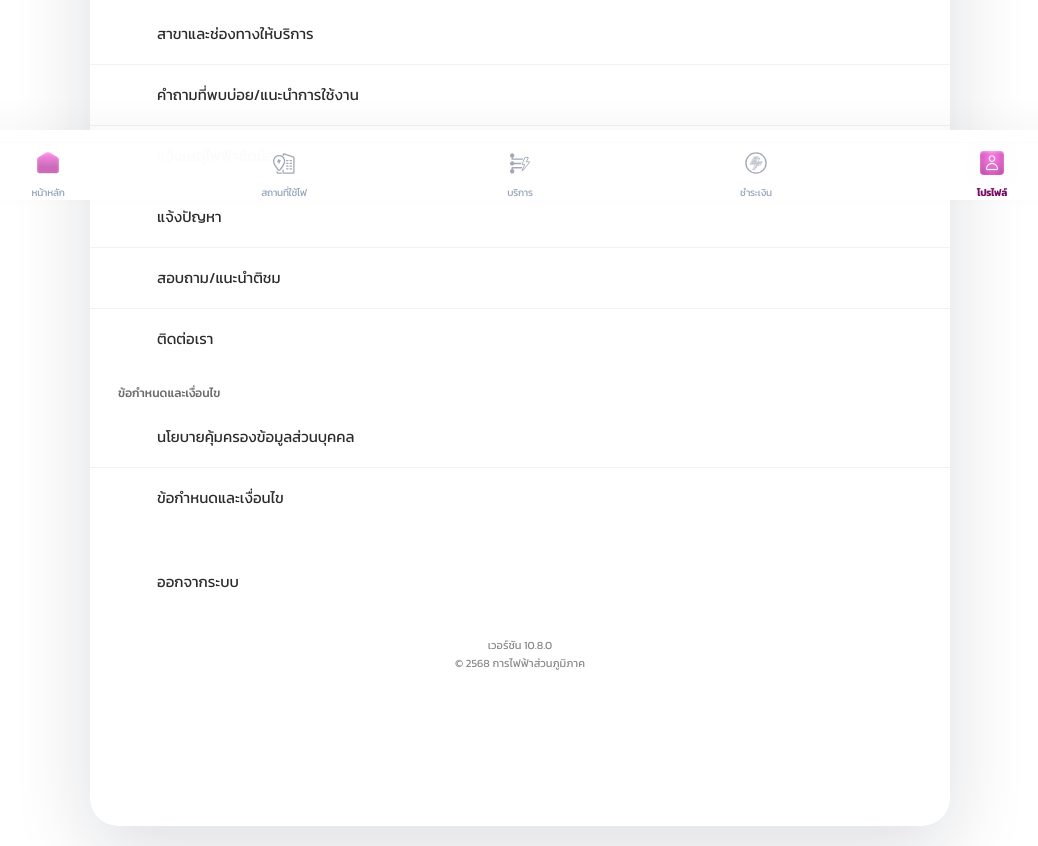
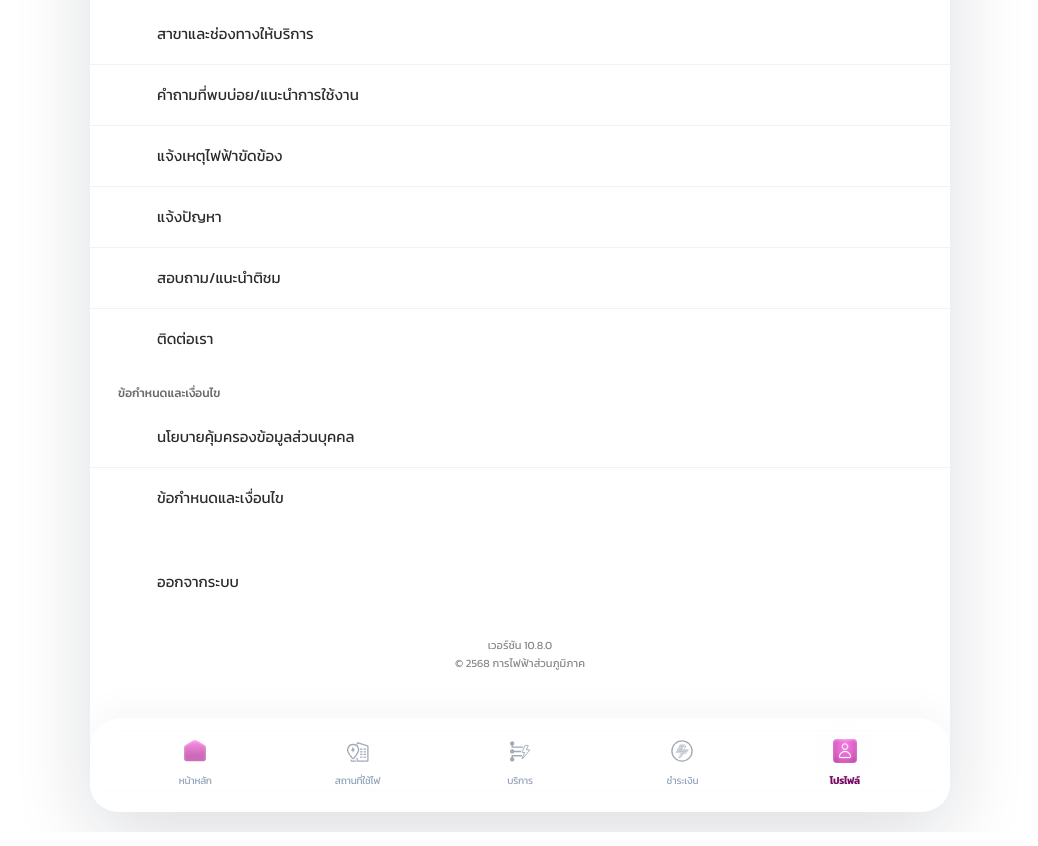
Before and after one commit to PhuriphatTyPeZ3r0/PEA-Smart-Plus, a Next.js app in the folder evaluate-satisfaction/: page /profile in a window 1280 px wide. Shown: the part 600-1446 px from the top of the page, without its empty margins (120-1158 px from the left). Built offline with nearby package versions, Linux system fonts and the light colour scheme.

Commit message:
Refine bottom tab bar positioning on Profile page

```diff
--- a/evaluate-satisfaction/app/profile/page.tsx
+++ b/evaluate-satisfaction/app/profile/page.tsx
@@ -225,13 +225,13 @@ export default function Home() {
         </Link>
       </div>
 
-      <div className="footer-text pb-[100px]">
+      <div className="footer-text pb-4">
         เวอร์ชัน 10.8.0
         <br />
         © 2568 การไฟฟ้าส่วนภูมิภาค
       </div>
 
-      <div className="fixed bottom-0 left-0 right-0 z-50 bg-white/95 px-3 pb-safe-bottom pt-3 shadow-[0_-12px_32px_rgba(0,0,0,0.03)] backdrop-blur-2xl md:rounded-t-[32px] lg:px-6">
+      <div className="sticky bottom-0 z-50 w-full bg-white/95 px-3 pb-safe-bottom pt-3 shadow-[0_-12px_32px_rgba(0,0,0,0.03)] backdrop-blur-2xl md:rounded-t-[32px] lg:px-6">
         <div className="mx-auto flex w-full max-w-[1180px] items-center justify-around border-t border-slate-50/50 pt-1">
           <Link
             href="/"
```
